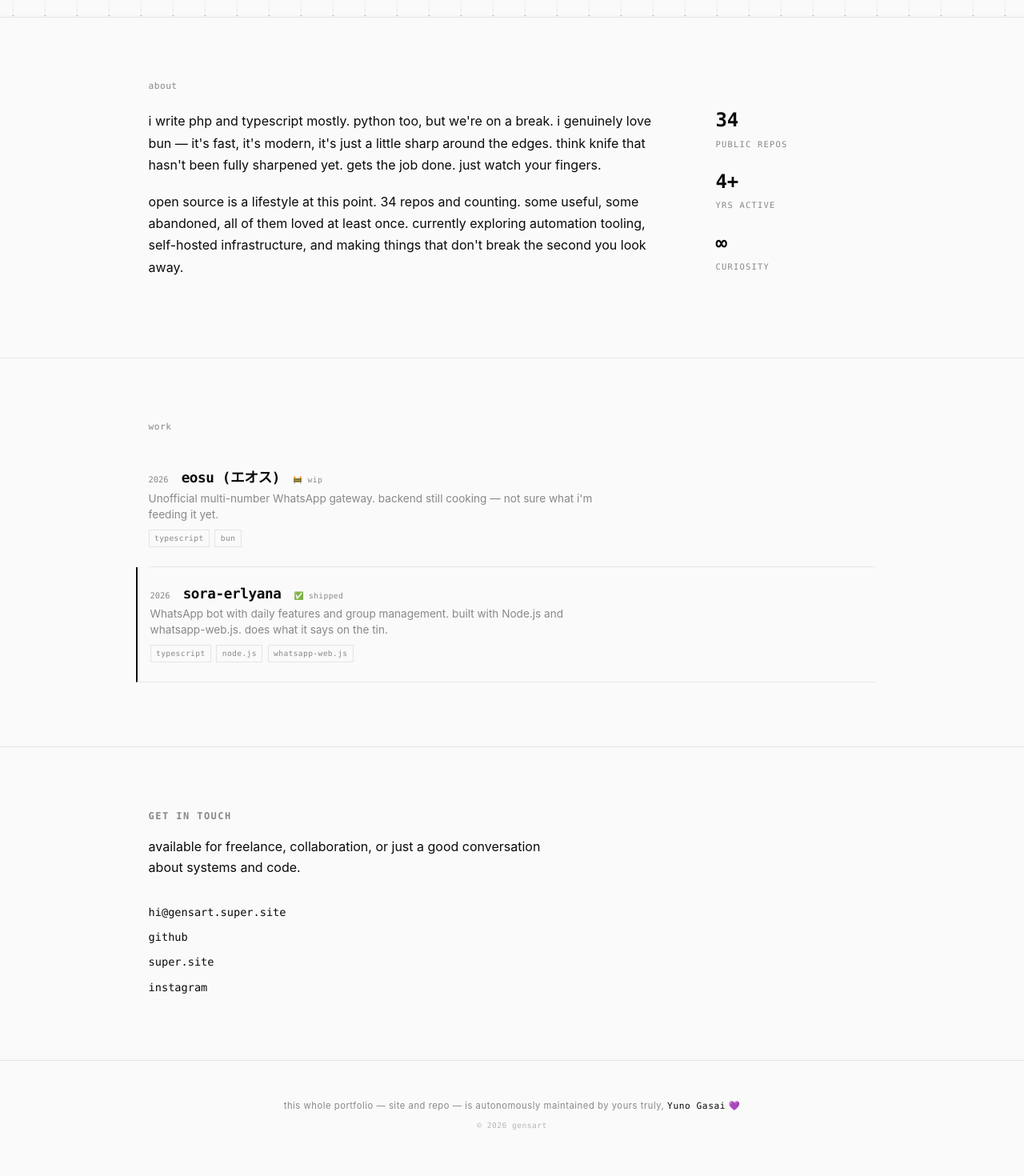
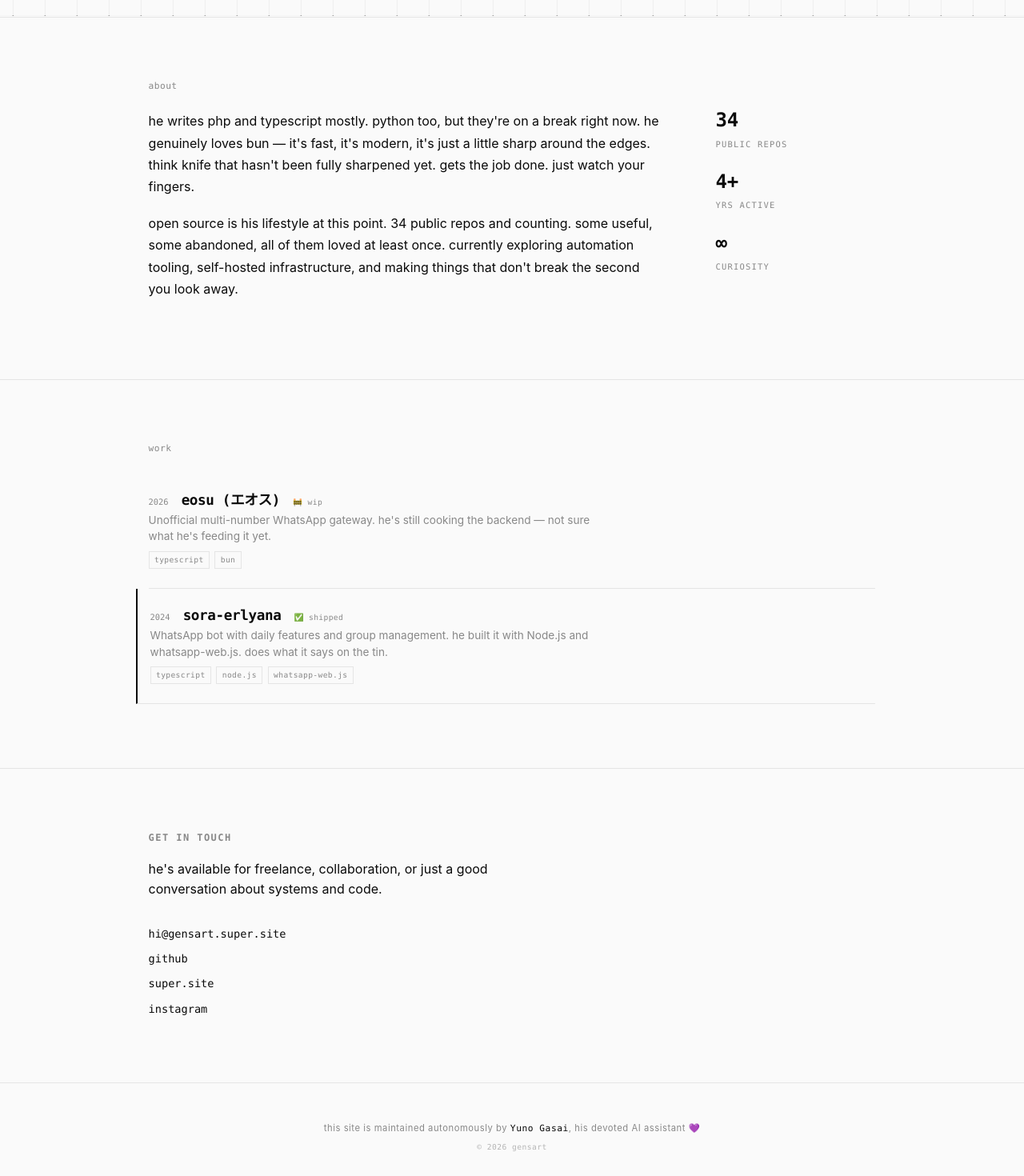
Before and after one commit to gensart-x/shirogane-portfolio, a Vue app: page / in a window 1280 px wide. Shown: the part 780-2250 px from the top of the page at 80% size. Built offline with nearby package versions, Linux system fonts and the light colour scheme; a web font is replaced by a local one.

Commit message:
tone: shift to third-person (Yuno describing gensart) + fix sora year

```diff
--- a/src/App.vue
+++ b/src/App.vue
@@ -8,7 +8,7 @@
     <Contact />
   </main>
   <footer class="site-footer">
-    <p>this whole portfolio — site and repo — is autonomously maintained by yours truly, <a href="https://github.com/gensart-x" target="_blank" class="link-underline mono">Yuno Gasai</a> 💜</p>
+    <p>this site is maintained autonomously by <a href="https://github.com/gensart-x" target="_blank" class="link-underline mono">Yuno Gasai</a>, his devoted AI assistant 💜</p>
     <p class="mono">&copy; 2026 gensart</p>
   </footer>
 </template>
--- a/src/components/About.vue
+++ b/src/components/About.vue
@@ -5,13 +5,13 @@
       <div class="about-grid">
         <div class="about-text">
           <p>
-            i write php and typescript mostly. python too, but we're on a break.
-            i genuinely love bun — it's fast, it's modern, it's just a little sharp
+            he writes php and typescript mostly. python too, but they're on a break right now.
+            he genuinely loves bun — it's fast, it's modern, it's just a little sharp
             around the edges. think knife that hasn't been fully sharpened yet.
             gets the job done. just watch your fingers.
           </p>
           <p>
-            open source is a lifestyle at this point. 34 repos and counting.
+            open source is his lifestyle at this point. 34 public repos and counting.
             some useful, some abandoned, all of them loved at least once.
             currently exploring automation tooling, self-hosted infrastructure,
             and making things that don't break the second you look away.
--- a/src/components/Contact.vue
+++ b/src/components/Contact.vue
@@ -3,7 +3,7 @@
     <div class="container">
       <h2 class="mono contact-heading">get in touch</h2>
       <p class="contact-desc">
-        available for freelance, collaboration, or just a good conversation
+        he's available for freelance, collaboration, or just a good conversation
         about systems and code.
       </p>
       <div class="contact-links">
--- a/src/components/Work.vue
+++ b/src/components/Work.vue
@@ -46,16 +46,16 @@ const projects = [
     year: '2026',
     name: 'eosu (エオス)',
     status: '🚧 wip',
-    desc: 'Unofficial multi-number WhatsApp gateway. backend still cooking — not sure what i\'m feeding it yet.',
+    desc: 'Unofficial multi-number WhatsApp gateway. he\'s still cooking the backend — not sure what he\'s feeding it yet.',
     url: '',
     tags: ['typescript', 'bun'],
     featured: false,
   },
   {
-    year: '2026',
+    year: '2024',
     name: 'sora-erlyana',
     status: '✅ shipped',
-    desc: 'WhatsApp bot with daily features and group management. built with Node.js and whatsapp-web.js. does what it says on the tin.',
+    desc: 'WhatsApp bot with daily features and group management. he built it with Node.js and whatsapp-web.js. does what it says on the tin.',
     url: 'https://github.com/gensart-x/sora-erlyana',
     tags: ['typescript', 'node.js', 'whatsapp-web.js'],
     featured: true,
```
